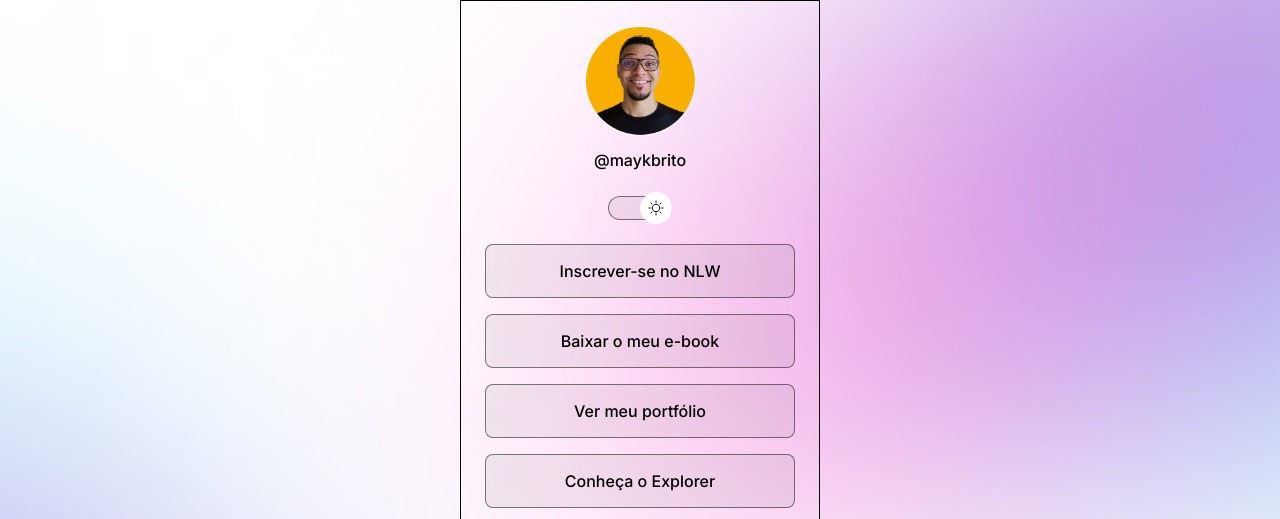
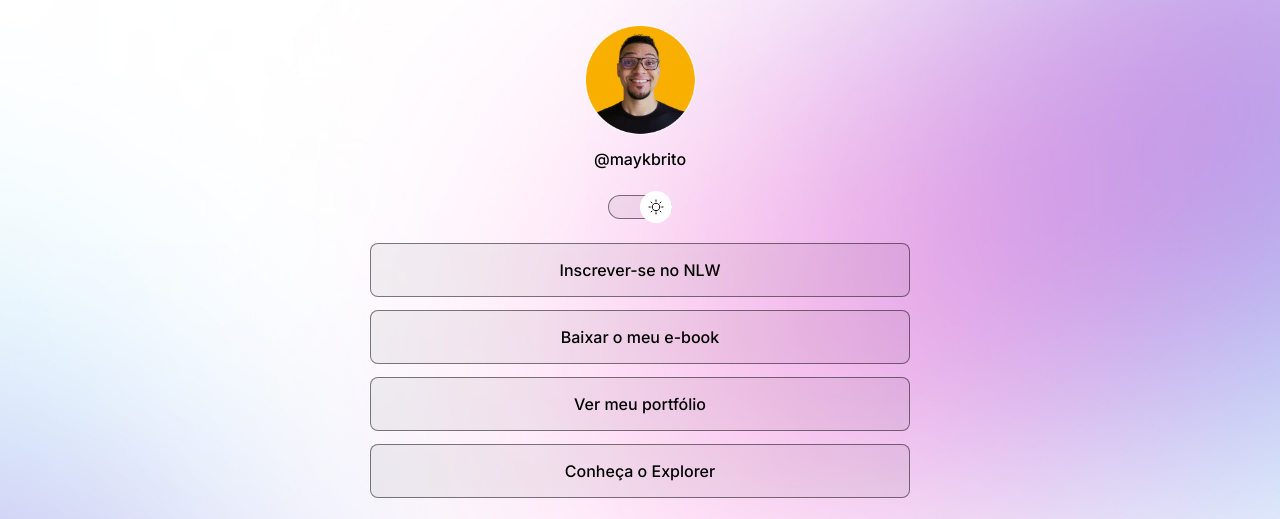
Before and after one commit to fernando-cajeh/projeto-landing_page, a plain HTML site: page index.html in a window 1280 px wide. Shown: the top 519 px of the page. Drawn offline with nearby package versions, Linux system fonts and the light colour scheme.

Commit message:
adjust container width

```diff
--- a/style.css
+++ b/style.css
@@ -45,11 +45,10 @@ body {
 
 
 #container {    /* ajuste da borda do profile*/
-    width: 360px;
+    width: 100%;
+    max-width: 588px;
     margin: auto;   /* coloca margem de 56px em cima, auto nas laterais e 0  em baixo*/
-    padding: 0px 24px;    /* padding de 0px em cima e em baixo e 24px nas laterais*/
-    border: 1px solid ;
-    height: 100%;
+    padding: 0 24px;    /* padding de 0px em cima e em baixo e 24px nas laterais*/
 }
 
 /*profile*/
@@ -112,7 +111,7 @@ ul {
     list-style: none; /* tira as marcações */
     display: flex; /* habilita outras funcionalidades */
     flex-direction: column;
-    gap: 16px; /* espaçamento entre os links */
+    gap: 13px; /* espaçamento entre os links */
 
 }
 
```
